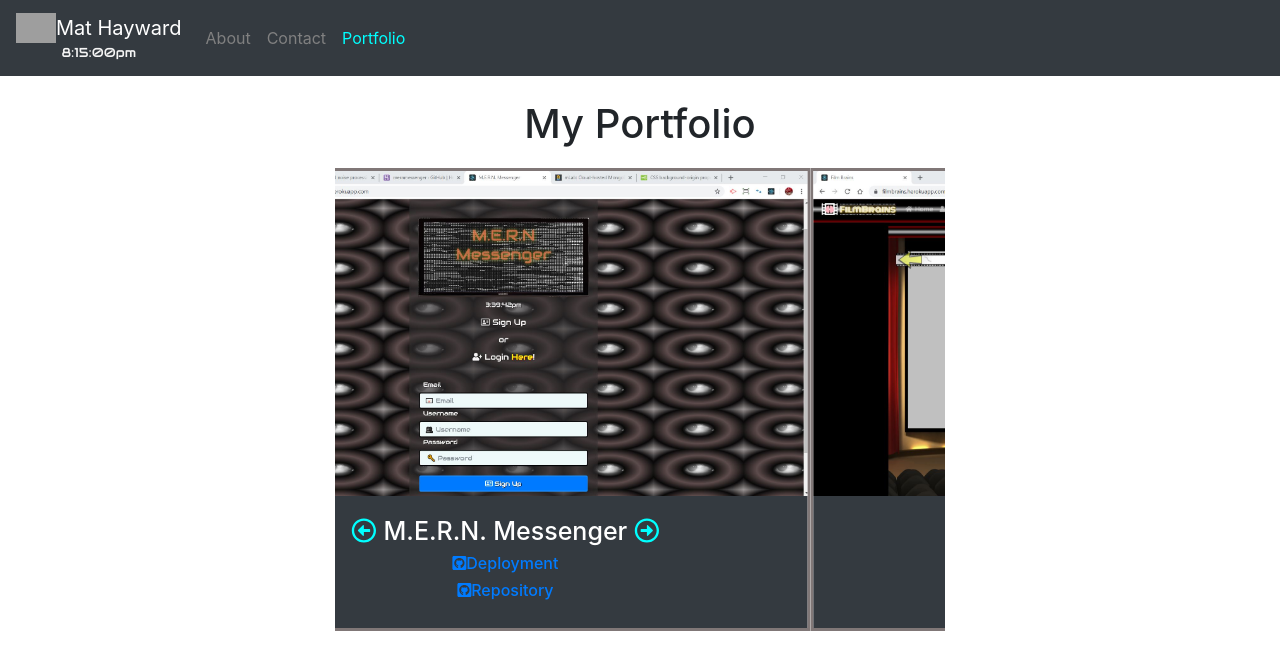
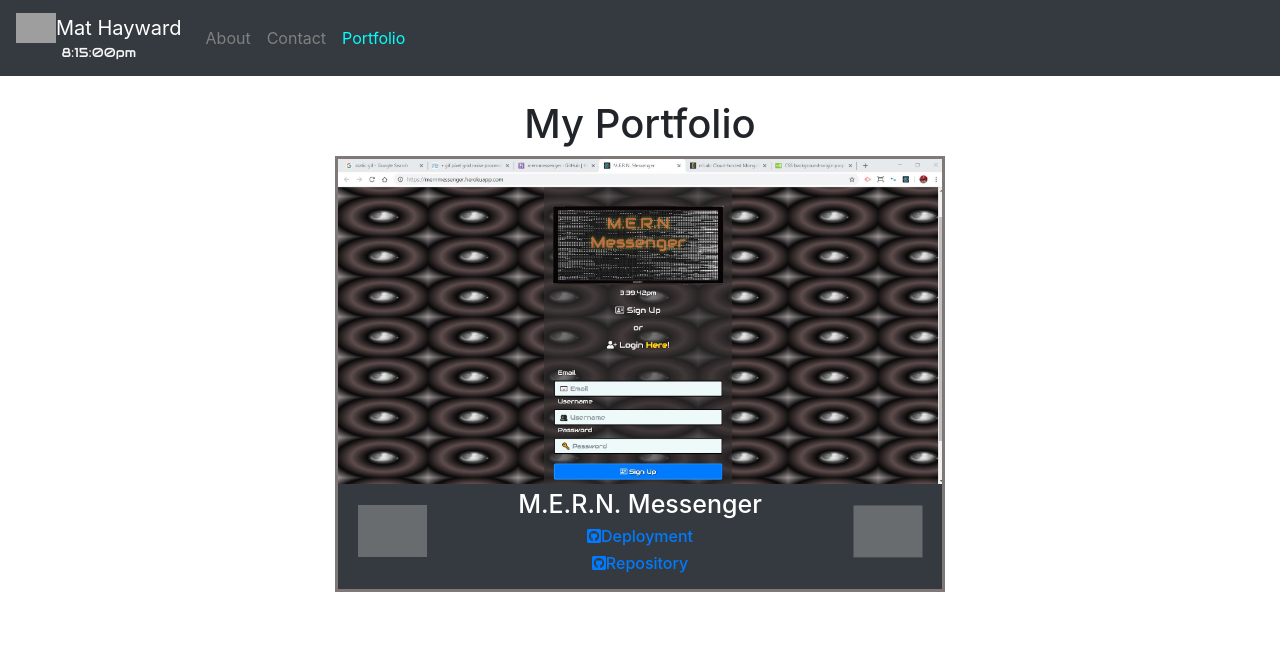
Before and after one commit to Xybolx/react-portfolio, a React (Create React App) app in the folder client/: page /portfolio in a window 1280 px wide. Shown: the top 670 px of the page. Built offline with nearby package versions, Linux system fonts and the light colour scheme; grey boxes are pictures that could not be loaded.

Commit message:
added reactstrap carousel

```diff
--- a/client/package.json
+++ b/client/package.json
@@ -3,11 +3,15 @@
   "version": "0.1.0",
   "private": true,
   "dependencies": {
+    "bootstrap": "^4.3.1",
     "moment": "^2.24.0",
     "react": "^16.8.6",
     "react-dom": "^16.8.6",
+    "react-popper": "^1.3.4",
     "react-router-dom": "^5.0.1",
-    "react-scripts": "3.0.1"
+    "react-scripts": "3.0.1",
+    "react-transition-group": "^4.3.0",
+    "reactstrap": "^8.0.1"
   },
   "scripts": {
     "start": "react-scripts start",
--- a/client/src/App.css
+++ b/client/src/App.css
@@ -21,10 +21,20 @@ body {
   padding: 0 0 0 0;
 }
 
+.project-container {
+  height: 75%;
+}
+
 .img-fluid {
-  max-width: 100%;
+  height: 100%;
+  width: 100%;
   /* border: solid rgba(128, 128, 128, 0.568);
   outline: solid black; */
+}
+
+.img-container {
+  max-width: fit-content;
+  max-height: fit-content;
 }
 
 .linkDiv {
@@ -79,4 +89,48 @@ p {
 
 h3 {
   font-size: 25px;
+  color: white;
 }
+
+.carousel-indicators {
+  display: none !important;
+}
+
+.details,
+.carousel {
+  background: #343a40;
+}
+
+.details {
+  height: 100px;
+}
+
+.carousel-control-next {
+  background: url("https://slm-assets1.secondlife.com/assets/15071879/original/gif_LED_Arrow_White_AlphaAlpha_Blue_4x2.gif?1474027277");
+  background-size: contain;
+  background-repeat: no-repeat;
+  background-position: right;
+  transform: rotate(180deg);
+  top: 80%;
+  cursor: pointer;
+  height: 12%;
+}
+
+.carousel-control-prev {
+  background: url("https://slm-assets1.secondlife.com/assets/15071879/original/gif_LED_Arrow_White_AlphaAlpha_Blue_4x2.gif?1474027277");
+  background-size: contain;
+  background-repeat: no-repeat;
+  background-position: right;
+  top: 80%;
+  cursor: pointer;
+  height: 12%;
+}
+
+.carousel-control-prev-icon,
+.carousel-control-next-icon {
+  display: none !important;
+}
+
+.project-title {
+  margin-top: 5px;
+}
--- a/client/src/App.js
+++ b/client/src/App.js
@@ -1,4 +1,4 @@
-import React, { useState } from 'react';
+import React from 'react';
 import { Route, Switch } from "react-router-dom";
 import SpeechRecognition from "./components/speechRecognition";
 import About from "./pages/about";
@@ -8,37 +8,9 @@ import './App.css';
 
 function App() {
 
-  const [isAbout, setIsAbout] = useState(false);
-  const [isContact, setIsContact] = useState(false);
-  const [isPortfolio, setIsPortfolio] = useState(false);
-
-  const getAbout = () => {
-    if (isAbout) {
-      setIsAbout(false);
-    } else if (!isAbout) {
-      setIsAbout(true);
-    }
-  };
-
-  const getContact = () => {
-    if (isContact) {
-      setIsContact(false);
-    } else if (!isContact) {
-      setIsContact(true);
-    }
-  };
-
-  const getPortfolio = () => {
-    if (isPortfolio) {
-      setIsPortfolio(false);
-    } else if (!isPortfolio) {
-      setIsPortfolio(true);
-    }
-  };
-
   return (
     <div className="jumbotron jumbotron-fluid App">
-      <SpeechRecognition isAbout={isAbout} getAbout={getAbout} isContact={isContact} getContact={getContact} isPortfolio={isPortfolio} getPortfolio={getPortfolio} />
+      <SpeechRecognition />
       <Switch>
         <Route exact path="/" component={About} />
         <Route exact path="/contact" component={Contact} />
--- /dev/null
+++ b/client/src/components/items.js
@@ -0,0 +1,50 @@
+export const items = [
+    {
+        title: "M.E.R.N. Messenger",
+        src: "2019-06-17 15_39_42-M.E.R.N. Messenger.jpg",
+        deployHref: "https://mernmessenger.herokuapp.com",
+        repoHref: "https://github.com/Xybolx/chat"
+    },
+    {
+        title: "Film Brains",
+        src: "2019-09-07 08_33_36-Film Brains.jpg",
+        deployHref: "https://filmbrains.herokuapp.com",
+        repoHref: "https://github.com/Xybolx/brain"
+    },
+    {
+        title: "Catfish",
+        src: "catfish2.jpg",
+        deployHref: "https://rocky-fjord-61195.herokuapp.com",
+        repoHref: "https://github.com/MochaCosine1206/ChatApp"
+    },
+    {
+        title: "Favorite Movies",
+        src: "2019-04-02 08_54_09-Favorite Movies.jpg",
+        deployHref: "https://xybolx.github.io/MovieSearch",
+        repoHref: "https://github.com/Xybolx/MovieSearch"
+    },
+    {
+        title: "Link's Rupee Collector",
+        src: "2018-12-03 17_03_01-Link's Rupee Collector.jpg",
+        deployHref: "https://xybolx.github.io/unit-4-game",
+        repoHref: "https://github.com/Xybolx/unit-4-game"
+    },
+    {
+        title: "Friend Finder",
+        src: "FriendFinder.jpg",
+        deployHref: "https://friend-finder-stalk-app.herokuapp.com",
+        repoHref: "https://github.com/Xybolx/FriendFinder"
+    },
+    {
+        title: "Star Trek Trivia",
+        src: "2018-12-05 21_10_52-Star Trek Trivia.jpg",
+        deployHref: "https://xybolx.github.io/TriviaGame",
+        repoHref: "https://github.com/Xybolx/TriviaGame"
+    },
+    {
+        title: "Super, inc.",
+        src: "2019-07-29 12_26_56-Super, inc..jpg",
+        deployHref: "https://super-inc-portal.herokuapp.com",
+        repoHref: "https://github.com/Xybolx/employee-portal"
+    },
+];
--- /dev/null
+++ b/client/src/components/projectDetail.js
@@ -0,0 +1,21 @@
+import React from "react";
+
+const ProjectDetail = props => {
+
+    return (
+        <div className="project-container">
+            <div className="img-container">
+                <img src={props.src} className="img-fluid" alt="" />
+            </div>
+            <div className="details">
+                <h3 className="project-title">{props.title}</h3>
+                <h6><a className="port-button" href={props.deployHref} rel="noopener noreferrer" target="_blank"><i className="fab fa-github-square"></i>
+                    Deployment</a></h6>
+                <h6><a className="port-button" href={props.repoHref} rel="noopener noreferrer" target="_blank"><i className="fab fa-github-square"></i>
+                    Repository</a></h6>
+            </div>
+        </div>
+    );
+};
+
+export default ProjectDetail;
--- a/client/src/components/speechRecognition.js
+++ b/client/src/components/speechRecognition.js
@@ -3,6 +3,9 @@ import useSpeechRecognition from './useSpeechRecognition';
 
 const SpeechRecognition = props => {
     const [value, setValue] = useState('');
+    const [isAbout, setIsAbout] = useState(false);
+    const [isContact, setIsContact] = useState(false);
+    const [isPortfolio, setIsPortfolio] = useState(false);
 
     const onEnd = () => {
         stop();
@@ -11,13 +14,16 @@ const SpeechRecognition = props => {
     const onResult = (result) => {
         setValue(result);
         if (result === "about") {
-            props.getAbout();
+            setIsAbout(true);
         }
         if (result === "contact") {
-            props.getContact();
+            setIsContact(true);
         }
         if (result === "portfolio") {
-            props.getPortfolio();
+            setIsPortfolio(true);
+        }
+        if (result === "next") {
+            props.next();
         }
     };
 
@@ -31,13 +37,13 @@ const SpeechRecognition = props => {
         return window.removeEventListener("mousedown", null)
     }, [listen]);
 
-    if (props.isAbout) {
+    if (isAbout) {
         window.location = "/";
     }
-    if (props.isContact) {
+    if (isContact) {
         window.location = "/contact";
     }
-    if (props.isPortfolio) {
+    if (isPortfolio) {
         window.location = "/portfolio";
     }
     return (
--- a/client/src/index.js
+++ b/client/src/index.js
@@ -2,6 +2,7 @@ import React from 'react';
 import ReactDOM from 'react-dom';
 import { BrowserRouter as Router } from "react-router-dom";
 import './index.css';
+import 'bootstrap/dist/css/bootstrap.css';
 import App from './App';
 import * as serviceWorker from './serviceWorker';
 
--- a/client/src/pages/contact.js
+++ b/client/src/pages/contact.js
@@ -38,7 +38,7 @@ const Contact = () => {
                             </a>
                         </span>
                     </div>
-                    <img className="img-fluid" src="plane.gif" alt="" />
+                    <img style={{ height: "auto", width: 500 }} className="img-fluid" src="plane.gif" alt="" />
                 </div>
             </div>
         );
--- a/client/src/pages/portfolio.js
+++ b/client/src/pages/portfolio.js
@@ -1,8 +1,42 @@
-import React from "react";
+import React, { useState } from "react";
+import { Col, Carousel, CarouselItem, CarouselIndicators, CarouselControl } from 'reactstrap';
 import { NavLink } from "react-router-dom";
+import { items } from "../components/items";
+import ProjectDetail from "../components/projectDetail";
 import Clock from "../components/clock";
 
 const Portfolio = () => {
+
+    // State
+    const [activeIndex, setActiveIndex] = useState(0);
+    const [isAnimating, setIsAnimating] = useState(false);
+
+    // Carousel functions
+    const onExiting = () => {
+        setIsAnimating(true);
+    }
+
+    const onExited = () => {
+        setIsAnimating(false);
+    }
+
+    const next = () => {
+        if (isAnimating) return;
+        const nextIndex = activeIndex === items.length - 1 ? 0 : activeIndex + 1;
+        setActiveIndex(nextIndex);
+    }
+
+    const previous = () => {
+        if (isAnimating) return;
+        const nextIndex = activeIndex === 0 ? items.length - 1 : activeIndex - 1;
+        setActiveIndex(nextIndex);
+    }
+
+    const goToIndex = newIndex => {
+        if (isAnimating) return;
+        setActiveIndex(newIndex);
+    };
+
         return (
             <div>
                 <nav className="navbar sticky-top navbar-expand-lg navbar-dark bg-dark">
@@ -24,8 +58,54 @@ const Portfolio = () => {
                 </nav>
                 <br />
                 <h1>My Portfolio</h1>
-                <div className="col-md-6 offset-md-3">
-                    <div className="bd-example">
+                <Col sm="12" md={{ size: 6, offset: 3 }}>
+                    {items.length ? (
+                        <Carousel
+                            pause="hover"
+                            keyboard={false}
+                            interval={false}
+                            activeIndex={activeIndex}
+                            next={next}
+                            previous={previous}
+                        >
+                            <CarouselIndicators
+                                items={items}
+                                activeIndex={activeIndex}
+                                onClickHandler={goToIndex}
+                            />
+                            {items.map((item, index) => {
+                                return (
+                                    <CarouselItem
+                                        onExiting={onExiting}
+                                        onExited={onExited}
+                                        key={index}
+                                    >
+                                        <ProjectDetail
+                                            title={item.title}
+                                            src={item.src}
+                                            deployHref={item.deployHref}
+                                            repoHref={item.repoHref}
+                                        />
+                                    </CarouselItem>
+                                );
+                            })}
+                            <CarouselControl
+                                direction="prev"
+                                directionText="Prev"
+                                onClickHandler={previous}
+                            >
+                            </CarouselControl>
+                            <CarouselControl
+                                direction="next"
+                                directionText="Next"
+                                onClickHandler={next}
+                            >
+                            </CarouselControl>
+                        </Carousel>
+                    ) : (
+                            <h4>Loading...</h4>
+                        )}
+                    {/* <div className="bd-example">
                         <div id="carouselExampleCaptions" className="carousel slide" data-ride="carousel">
                             <div className="carousel-inner">
                                 <div className="carousel-item active">
@@ -110,8 +190,8 @@ const Portfolio = () => {
                                 </div>
                             </div>
                         </div>
-                    </div>
-                </div>
+                    </div> */}
+                </Col>
             </div>
         );
     };
```
Also changed, not shown: client/public/catfish2.jpg (added), 1 other file (tests, documents, lock files or other folders).
